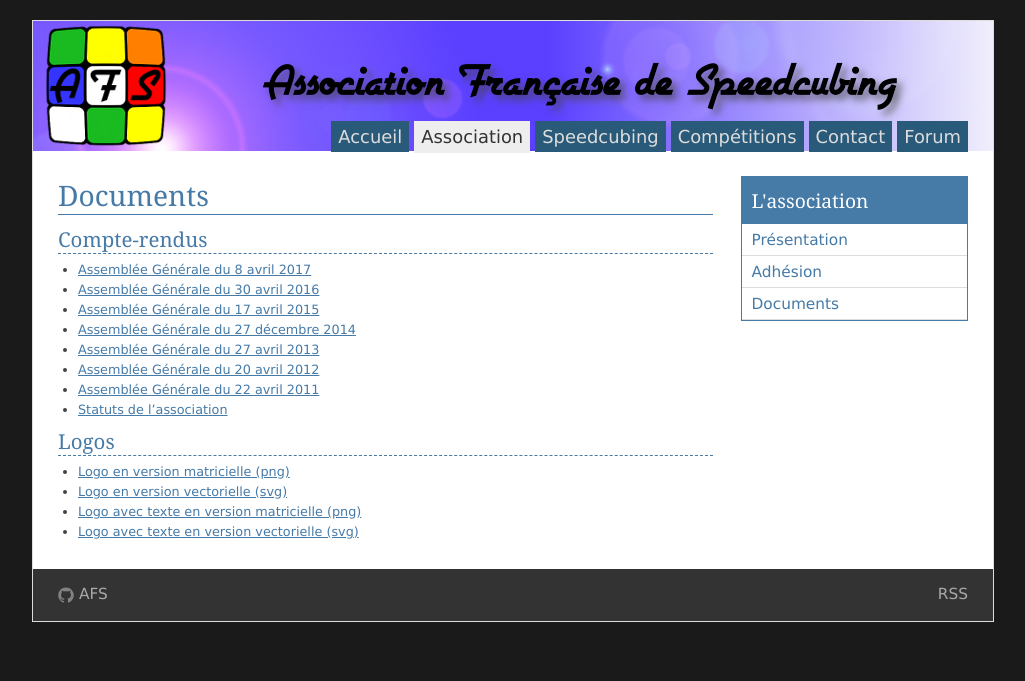
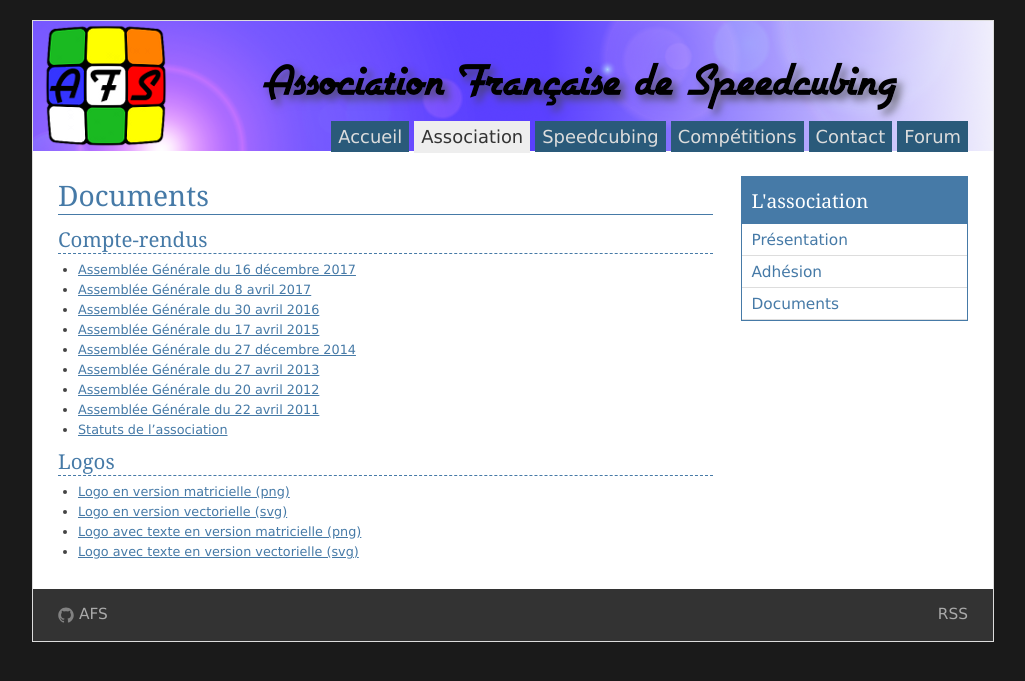
Before and after one commit to speedcubingmadrid/speedcubingmadrid.org, a Jekyll site: the page built from association/documents.md, in a window 1280 px wide. Shown: the top 681 px of the page, without its empty margins (127-1152 px from the left). Built offline with Jekyll 4.4.1, drawn with Linux system fonts in a browser that asks for light colours.

Commit message:
Ajout CR AG 16-12-2017

```diff
--- a/association/documents.md
+++ b/association/documents.md
@@ -6,6 +6,7 @@ permalink: /association/documents/
 ---
 ### Compte-rendus
 
+* [Assemblée Générale du 16 décembre 2017]({{site.baseurl}}/uploads/AG_16-12-17.pdf)
 * [Assemblée Générale du 8 avril 2017]({{site.baseurl}}/uploads/AG_08-04-17.pdf)
 * [Assemblée Générale du 30 avril 2016]({{site.baseurl}}/uploads/AG_30-04-16.pdf)
 * [Assemblée Générale du 17 avril 2015]({{site.baseurl}}/uploads/AG_17-04-15.pdf)
```
Also changed, not shown: 1 other file.
